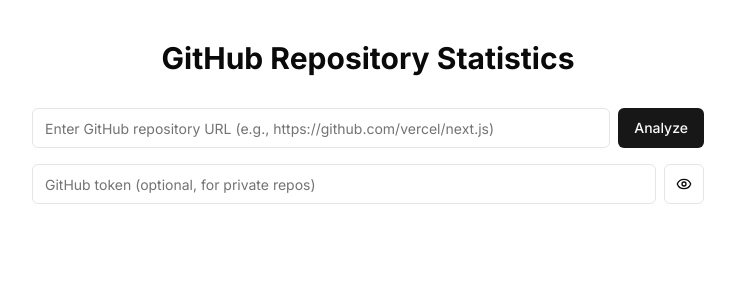
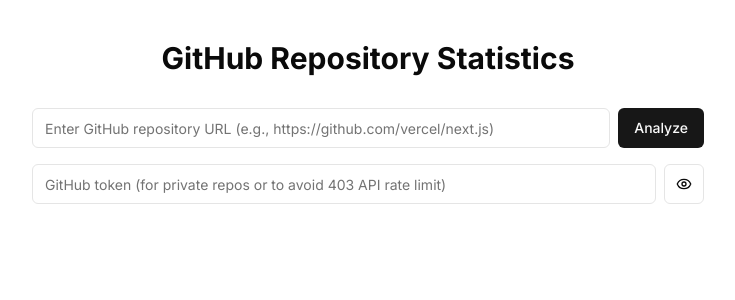
Before and after one commit to bsospace/github-stats-v3, a Next.js app: page / in a window 1280 px wide. Shown: the top 300 px of the page, without its empty margins (272-1007 px from the left). Built offline with nearby package versions, Linux system fonts and the light colour scheme.

Commit message:
fix: update placeholder for GitHub token input to clarify usage

```diff
--- a/app/page.tsx
+++ b/app/page.tsx
@@ -1174,11 +1174,12 @@ export default function Home() {
           <div className="flex gap-2 items-center">
             <Input
               type={showToken ? "text" : "password"}
-              placeholder="GitHub token (optional, for private repos)"
+              placeholder="GitHub token (for private repos or to avoid 403 API rate limit)"
               value={token}
               onChange={(e) => setToken(e.target.value)}
               className="flex-1"
             />
+
             <Button
               variant="outline"
               size="icon"
```
